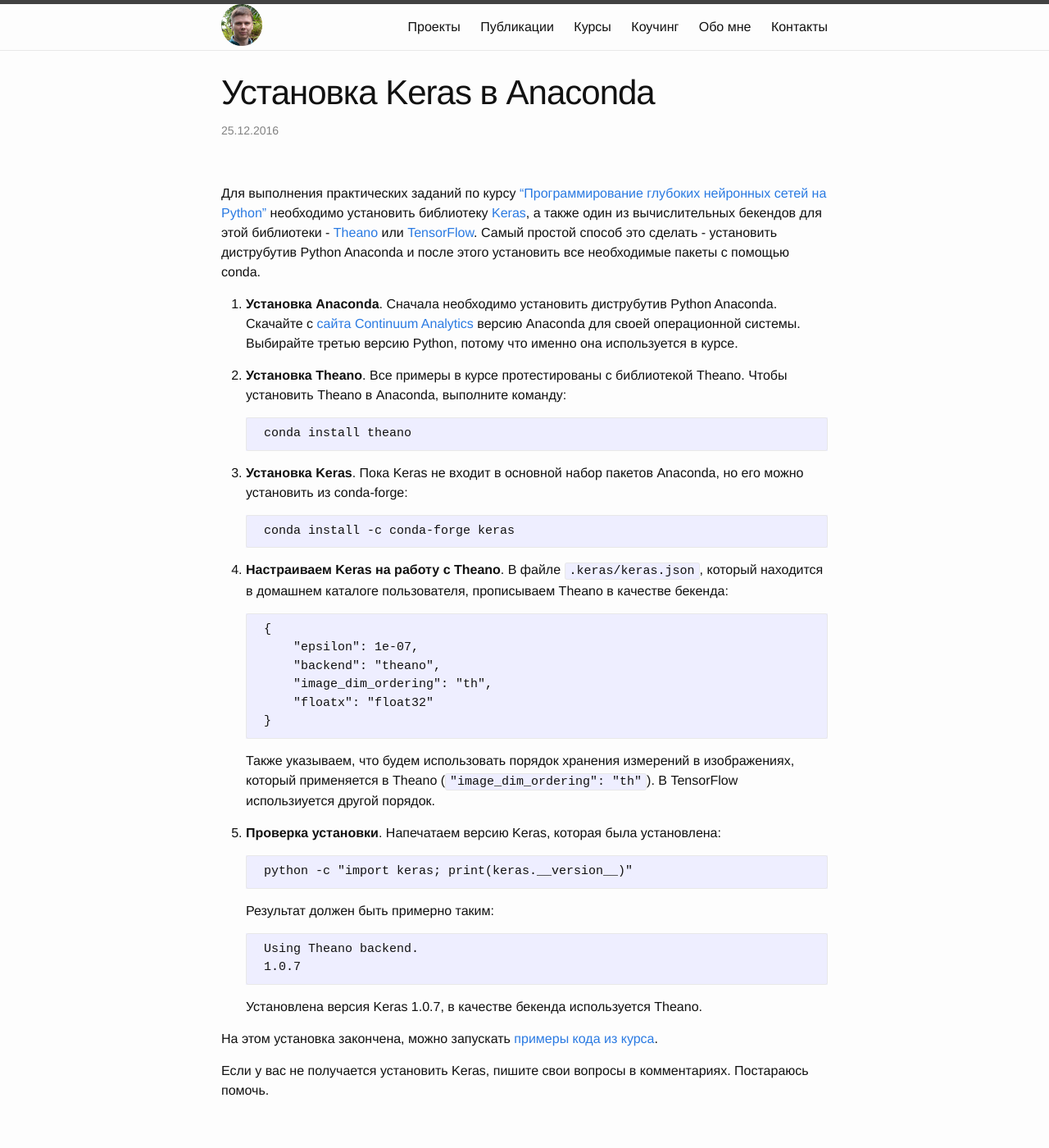
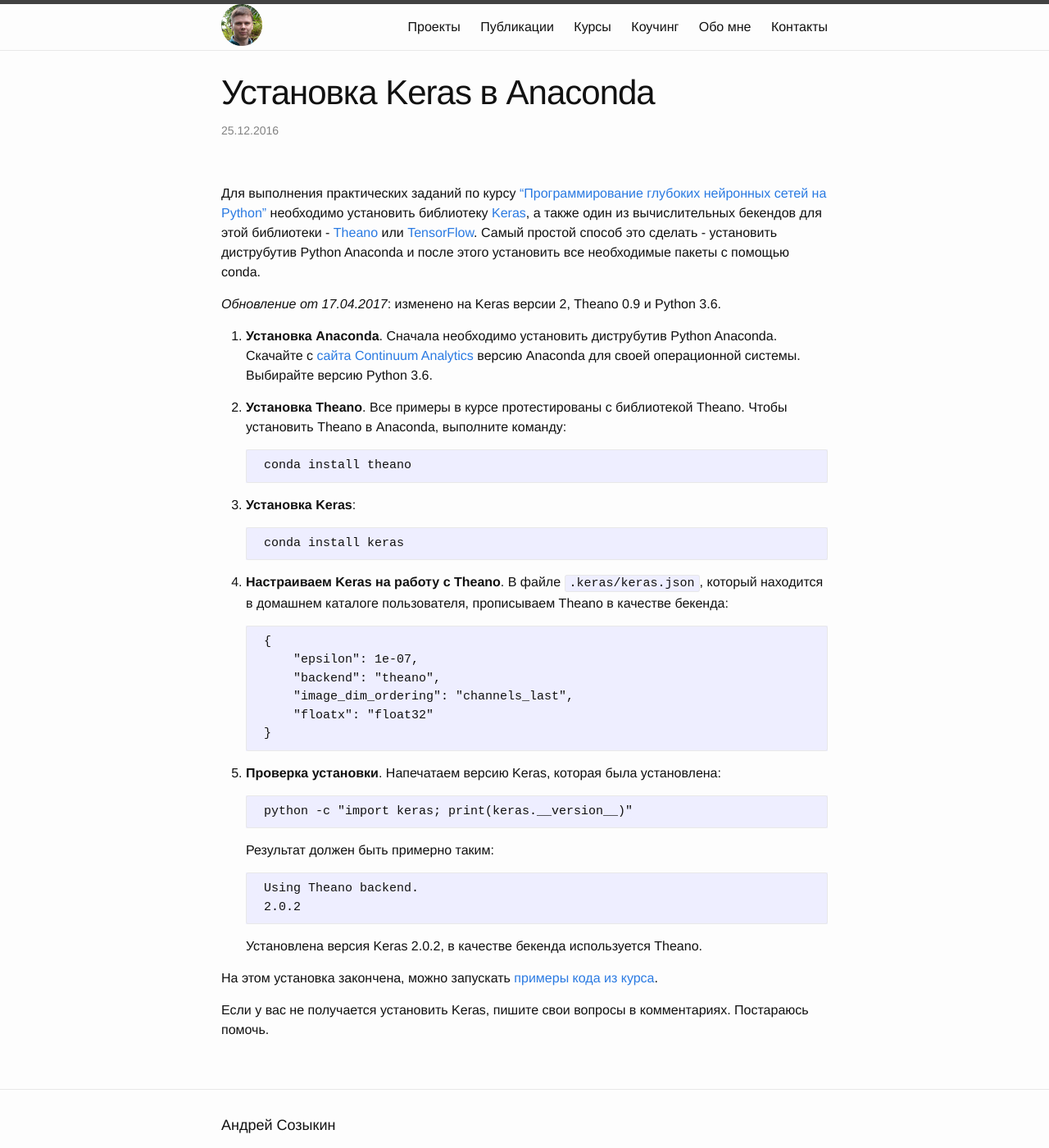
Before and after one commit to sozykin/asozykin.ru, a Jekyll site: the page built from _posts/2016-12-25-Keras-Installation.md, in a window 1280 px wide and 1400 px high. Shown: the whole window at 82% size. Built offline with Jekyll 4.4.1, drawn with Linux system fonts in a browser that asks for light colours; comment, search, counter and statistics services are not loaded.

Commit message:
Update post about Keras Installation

```diff
--- a/_posts/2016-12-25-Keras-Installation.md
+++ b/_posts/2016-12-25-Keras-Installation.md
@@ -9,26 +9,27 @@ comments: true
 
 <!--more-->
 
-1. **Установка Anaconda**. Сначала необходимо установить диструбутив Python Anaconda. Скачайте с [сайта Continuum Analytics](https://www.continuum.io/downloads) версию Anaconda для своей операционной системы. Выбирайте третью версию Python, потому что именно она используется в курсе.
+*Обновление от 17.04.2017*: изменено на Keras версии 2, Theano 0.9 и Python 3.6.
+
+1. **Установка Anaconda**. Сначала необходимо установить диструбутив Python Anaconda. Скачайте с [сайта Continuum Analytics](https://www.continuum.io/downloads) версию Anaconda для своей операционной системы. Выбирайте версию Python 3.6.
 
 2. **Установка Theano**. Все примеры в курсе протестированы с библиотекой Theano. Чтобы установить Theano в Anaconda, выполните команду:
 
         conda install theano
 
-3. **Установка Keras**. Пока Keras не входит в основной набор пакетов Anaconda, но его можно установить из conda-forge:
+3. **Установка Keras**:
 
-        conda install -c conda-forge keras
+        conda install keras
 
 4. **Настраиваем Keras на работу с Theano**. В файле `.keras/keras.json`, который находится в домашнем каталоге пользователя, прописываем Theano в качестве бекенда:
 
         {
             "epsilon": 1e-07,
             "backend": "theano",
-            "image_dim_ordering": "th",
+            "image_dim_ordering": "channels_last",
             "floatx": "float32"
         }
 
-    Также указываем, что будем использовать порядок хранения измерений в изображениях, который применяется в Theano (`"image_dim_ordering": "th"`). В TensorFlow использиуется другой порядок.
 
 5. **Проверка установки**. Напечатаем версию Keras, которая была установлена:
 
@@ -37,10 +38,10 @@ comments: true
     Результат должен быть примерно таким:
 
         Using Theano backend.
-        1.0.7
+        2.0.2
 
-    Установлена версия Keras 1.0.7, в качестве бекенда используется Theano.
+    Установлена версия Keras 2.0.2, в качестве бекенда используется Theano.
 
- На этом установка закончена, можно запускать [примеры кода из курса](https://github.com/sozykin/dlpython_course).
+На этом установка закончена, можно запускать [примеры кода из курса](https://github.com/sozykin/dlpython_course).
 
- Если у вас не получается установить Keras, пишите свои вопросы в комментариях. Постараюсь помочь.
+Если у вас не получается установить Keras, пишите свои вопросы в комментариях. Постараюсь помочь.
```
